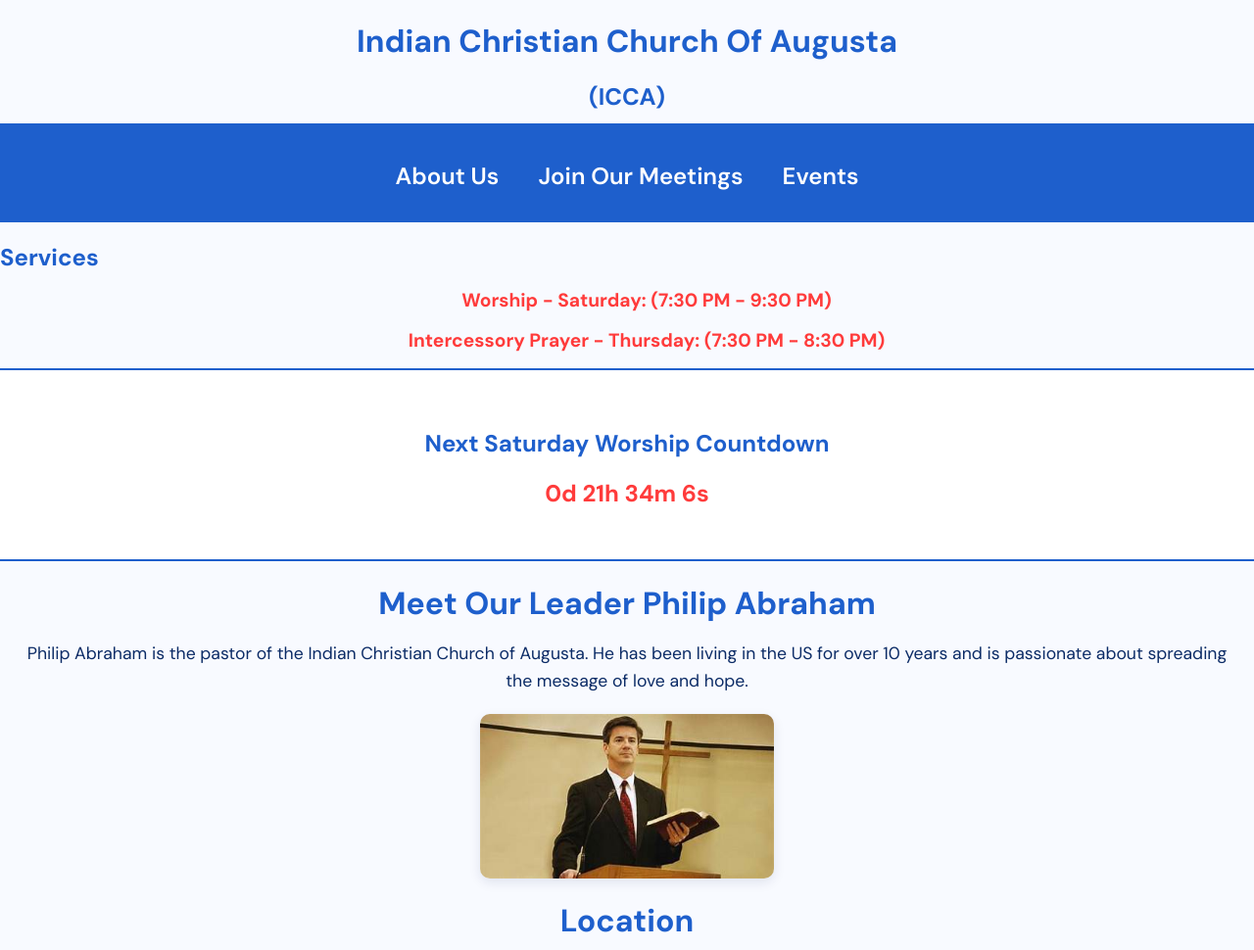
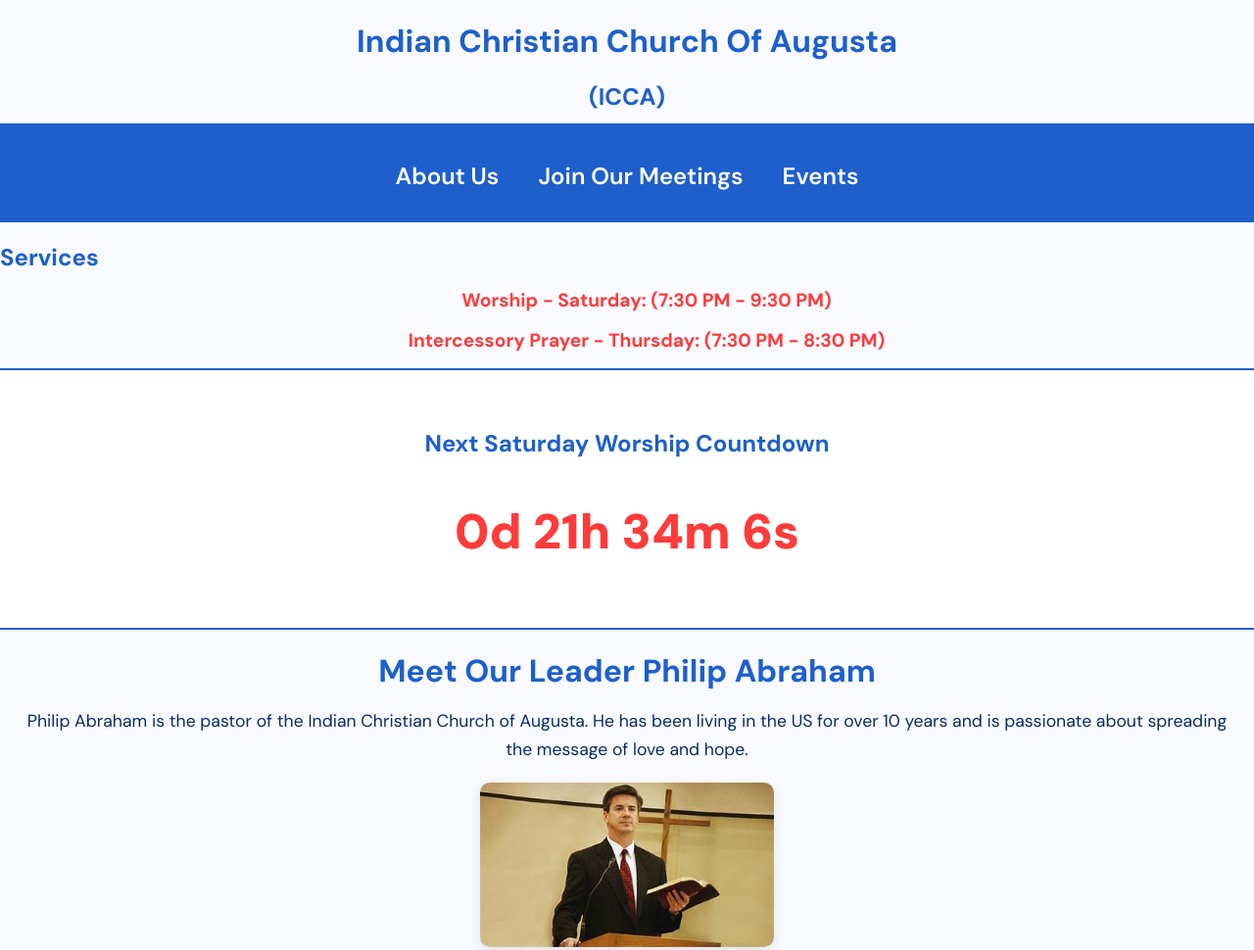
Before and after one commit to Coolfast3739/Indian-Christian-Church, a website: page index.html in a window 1280 px wide. Shown: the top 970 px of the page at 98% size. Drawn offline with Linux system fonts and the light colour scheme.

Commit message:
fix: enhance countdown timer styling for better visibility

```diff
--- a/style.css
+++ b/style.css
@@ -221,8 +221,11 @@ a:hover {
   margin-bottom: 10px;
 }
 
+
+
 #countdown-timer {
   font-size: 1.5rem;
-  font-weight: 700;
+  font-weight: 1000;
   color: var(--red);
+  font-size: 50px;
 }
```
